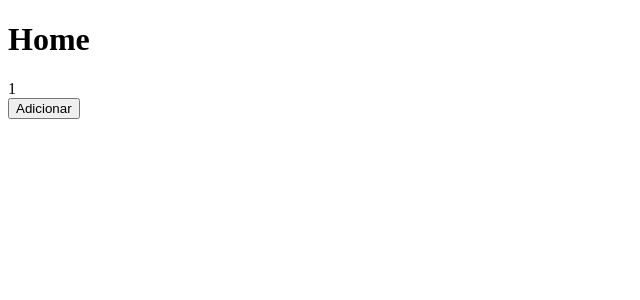
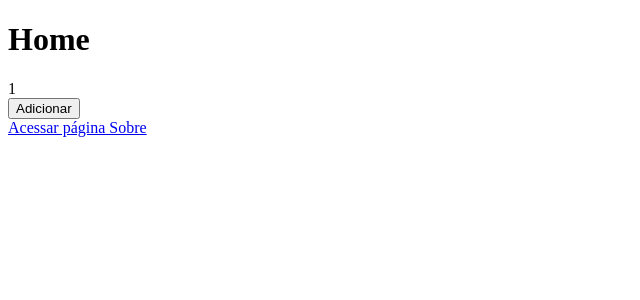
Before and after one commit to brunosousavidal/ideia-unica, a Next.js app: page / in a window 1280 px wide. Shown: the top 300 px of the page, without its empty margins (0-640 px from the left). Built offline with nearby package versions, Linux system fonts and the light colour scheme.

Commit message:
Aula2
transformar a pagina um pouco mais dinâmica com link do next

```diff
--- a/pages/index.js
+++ b/pages/index.js
@@ -1,10 +1,15 @@
 import { useState } from "react";
+import Link from "next/link";
 
 function Home() {
 	return (
 		<div>
 			<h1>Home</h1>
 			<Contador />
+
+			<Link href="/sobre">
+				<a>Acessar página Sobre</a>
+			</Link>
 		</div>
 	);
 }
```
Also changed, not shown: pages/sobre.js (added, +15 -0 lines).
